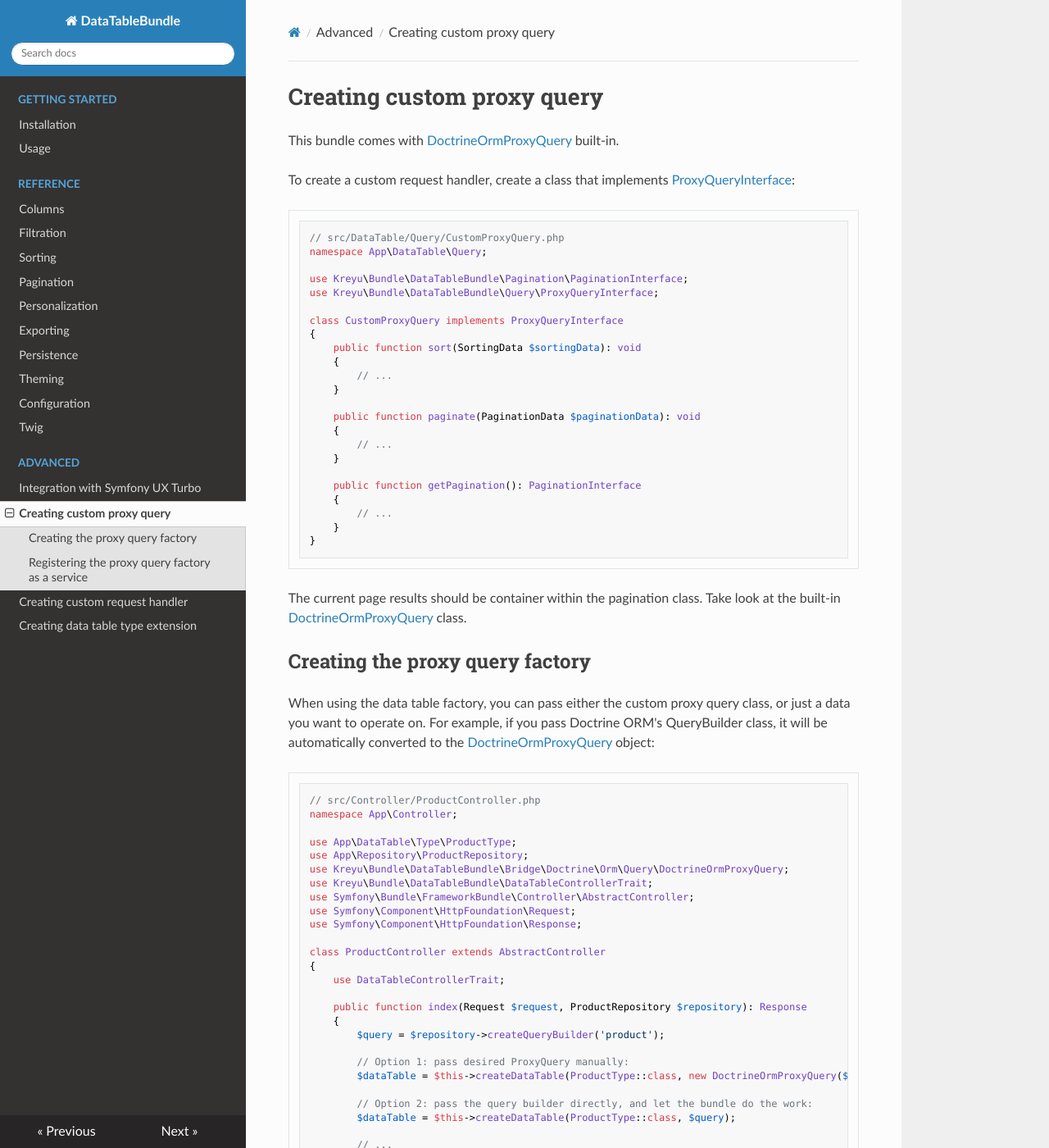
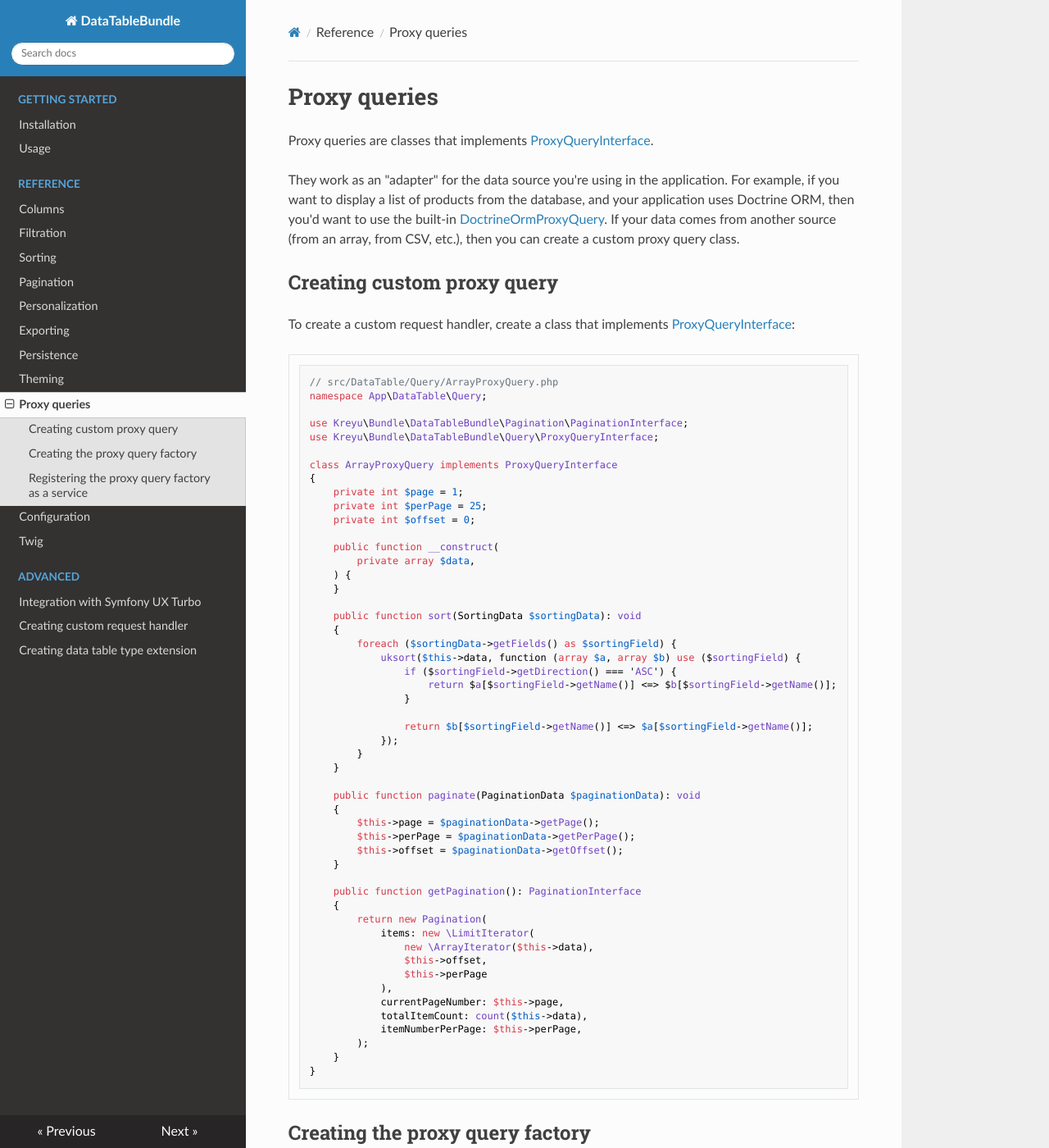
Before and after one commit to Kreyu/data-table-bundle, an MkDocs documentation site: the page built from docs/reference/proxy-queries.md, in a window 1280 px wide and 1400 px high. Shown: the whole window at 82% size. Built offline with MkDocs 1.6.1, drawn with Linux system fonts in a browser that asks for light colours; nearby versions of some CDN libraries; some of the changed text lies outside the part shown.

Commit message:
[Docs] Proxy queries

````diff
--- a/docs/advanced/creating-custom-proxy-query.md
+++ b/docs/reference/proxy-queries.md
@@ -1,37 +1,69 @@
-# Creating custom proxy query
+# Proxy queries
 
-This bundle comes with [DoctrineOrmProxyQuery](https://github.com/Kreyu/data-table-bundle/blob/main/src/Bridge/Doctrine/Orm/Query/DoctrineOrmProxyQuery.php) built-in.
+Proxy queries are classes that implements [ProxyQueryInterface](https://github.com/Kreyu/data-table-bundle/blob/main/src/Query/ProxyQueryInterface.php).
+
+They work as an "adapter" for the data source you're using in the application.
+For example, if you want to display a list of products from the database, and your application uses Doctrine ORM,
+then you'd want to use the built-in [DoctrineOrmProxyQuery](https://github.com/Kreyu/data-table-bundle/blob/main/src/Bridge/Doctrine/Orm/Query/DoctrineOrmProxyQuery.php).
+If your data comes from another source (from an array, from CSV, etc.), then you can create a custom proxy query class.
+
+## Creating custom proxy query
 
 To create a custom request handler, create a class that implements [ProxyQueryInterface](https://github.com/Kreyu/data-table-bundle/blob/main/src/Query/ProxyQueryInterface.php):
 
 ```php
-// src/DataTable/Query/CustomProxyQuery.php
+// src/DataTable/Query/ArrayProxyQuery.php
 namespace App\DataTable\Query;
 
 use Kreyu\Bundle\DataTableBundle\Pagination\PaginationInterface;
 use Kreyu\Bundle\DataTableBundle\Query\ProxyQueryInterface;
 
-class CustomProxyQuery implements ProxyQueryInterface
+class ArrayProxyQuery implements ProxyQueryInterface
 {
+    private int $page = 1;
+    private int $perPage = 25;
+    private int $offset = 0;
+
+    public function __construct(
+        private array $data,
+    ) {
+    }
+
     public function sort(SortingData $sortingData): void
     {
-        // ...
+        foreach ($sortingData->getFields() as $sortingField) {
+            uksort($this->data, function (array $a, array $b) use ($sortingField) {
+                if ($sortingField->getDirection() === 'ASC') {
+                    return $a[$sortingField->getName()] <=> $b[$sortingField->getName()];
+                }
+
+                return $b[$sortingField->getName()] <=> $a[$sortingField->getName()];
+            });
+        }
     }
 
     public function paginate(PaginationData $paginationData): void
     {
-        // ...
+        $this->page = $paginationData->getPage();
+        $this->perPage = $paginationData->getPerPage();
+        $this->offset = $paginationData->getOffset();
     }
 
     public function getPagination(): PaginationInterface
     {
-        // ...
+        return new Pagination(
+            items: new \LimitIterator(
+                new \ArrayIterator($this->data),
+                $this->offset,
+                $this->perPage
+            ),
+            currentPageNumber: $this->page,
+            totalItemCount: count($this->data),
+            itemNumberPerPage: $this->perPage,
+        );
     }
 }
 ```
-
-The current page results should be container within the pagination class.
-Take look at the built-in [DoctrineOrmProxyQuery](https://github.com/Kreyu/data-table-bundle/blob/main/src/Bridge/Doctrine/Orm/Query/DoctrineOrmProxyQuery.php) class.
 
 ## Creating the proxy query factory
 
@@ -75,21 +107,22 @@ on every proxy query factory registered in the container, and returns the first
 To create a custom request handler, create a class that implements [ProxyQueryFactoryInterface](https://github.com/Kreyu/data-table-bundle/blob/main/src/Query/ProxyQueryFactoryInterface.php):
 
 ```php
-// src/DataTable/Query/CustomProxyQueryFactory.php
+// src/DataTable/Query/ArrayProxyQueryFactory.php
 namespace App\DataTable\Query;
 
+use App\DataTable\Query\ArrayProxyQuery;
 use Kreyu\Bundle\DataTableBundle\Query\ProxyQueryFactoryInterface;
 use Kreyu\Bundle\DataTableBundle\Query\ProxyQueryInterface;
 
-class CustomProxyQueryFactory implements ProxyQueryFactoryInterface
+class ArrayProxyQueryFactory implements ProxyQueryFactoryInterface
 {
     public function create(mixed $data): ProxyQueryInterface
     {
-        if ($data instanceof CustomDataSourceObject) {
-            return new CustomProxyQuery($data);
+        if (is_array($data)) {
+            return new ArrayProxyQuery($data);
         }
 
-        throw new UnexpectedTypeException($data, CustomProxyQuery::class);
+        throw new UnexpectedTypeException($data, ArrayProxyQuery::class);
     }
 }
 ```
--- a/mkdocs.yml
+++ b/mkdocs.yml
@@ -22,11 +22,11 @@ nav:
     - 'Exporting': 'reference/exporting.md'
     - 'Persistence': 'reference/persistence.md'
     - 'Theming': 'reference/theming.md'
+    - 'Proxy queries': 'reference/proxy-queries.md'
     - 'Configuration': 'reference/configuration.md'
     - 'Twig': 'reference/twig.md'
   - 'Advanced':
     - 'Integration with Symfony UX Turbo': 'advanced/integration-with-symfony-ux-turbo.md'
-    - 'Creating custom proxy query': 'advanced/creating-custom-proxy-query.md'
     - 'Creating custom request handler': 'advanced/creating-custom-request-handler.md'
     - 'Creating data table type extension': 'advanced/creating-data-table-type-extension.md'
 
````
Also changed, not shown: docs/reference/columns/creating_column_type_extension.md (+1 -1 lines).
